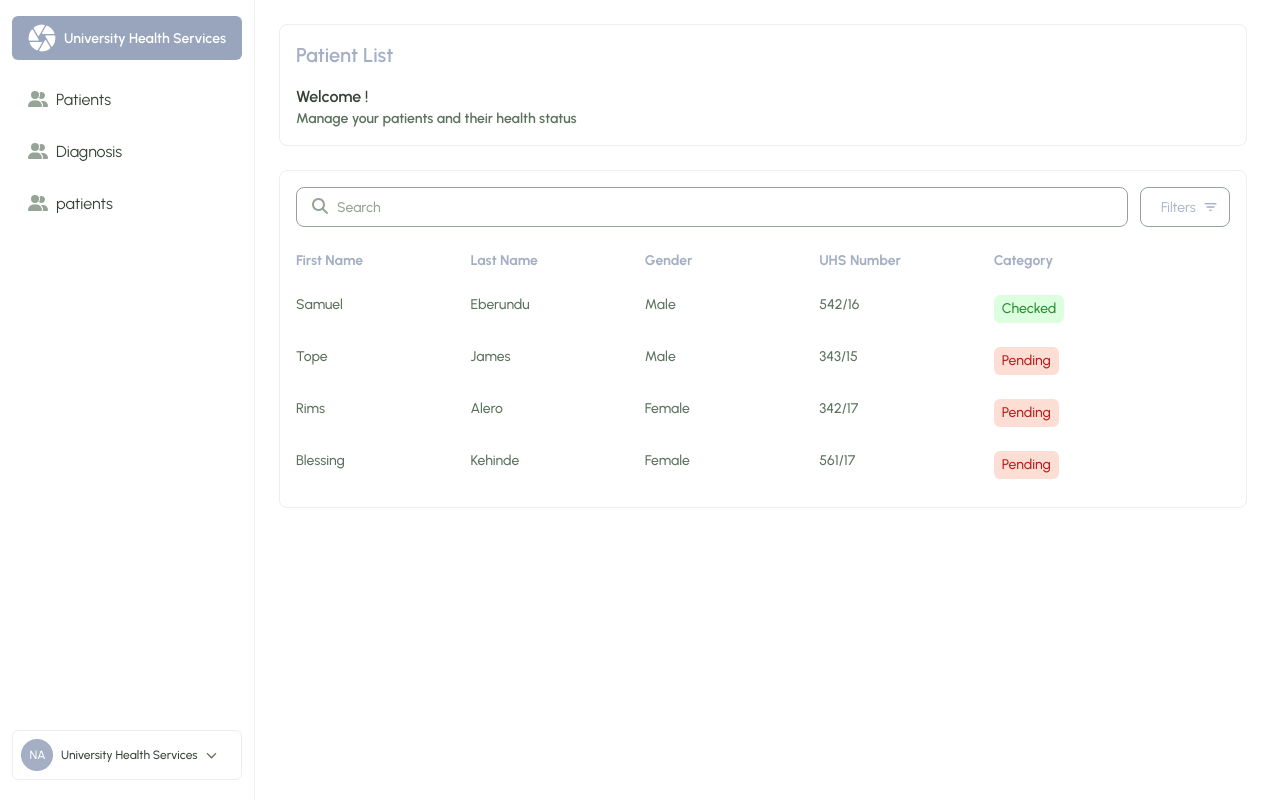
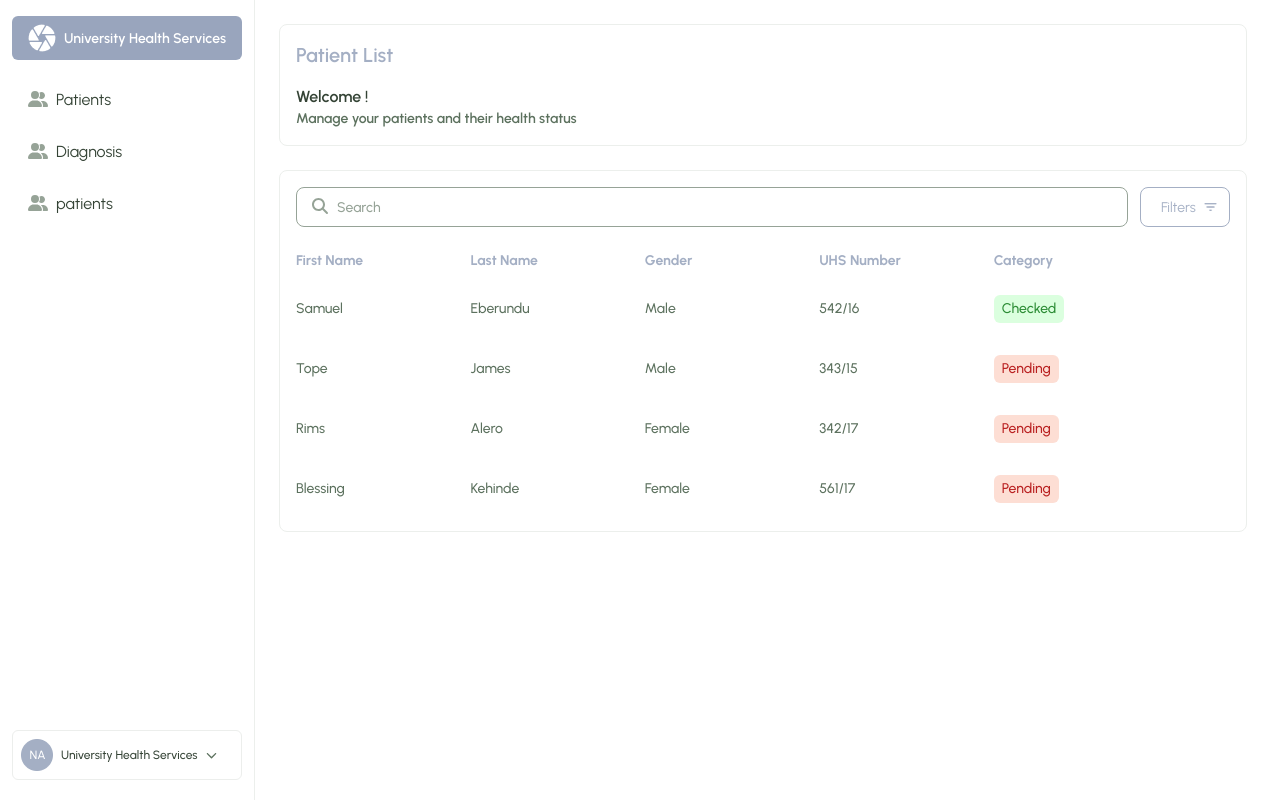
Before and after one commit to MachiLoop/uhs-app, a React (Vite) app: page /patients in a window 1280 px wide. Built offline with nearby package versions, Linux system fonts and the light colour scheme.

Commit message:
add styles for hover states for nav and table

```diff
--- a/src/index.css
+++ b/src/index.css
@@ -27,7 +27,15 @@ li {
 }
 
 .nav-wrapper li:hover {
-  background-color: #f7f7f7;
+  background-color: #ecefec;
+}
+
+tbody tr:hover {
+  background-color: #ecefec;
+  /* background-color: #f7f7f7; */
+
+  border-radius: 8px;
+  cursor: pointer;
 }
 
 @media (max-width: 1023px) {
--- a/src/pages/Patients.jsx
+++ b/src/pages/Patients.jsx
@@ -33,7 +33,7 @@ const Patients = () => {
                 <FontAwesomeIcon icon={faMagnifyingGlass} color="#96A397" />
               </div>
             </div>
-            <div className="py-2 px-5 pr-3 border border-secondary-50 rounded-lg text-gray-600 flex items-center justify-center gap-2">
+            <div className="py-2 px-5 pr-3 border border-custom-blue rounded-lg text-gray-600 flex items-center justify-center gap-2">
               <p className="text-custom-blue">Filters</p>
               <div className="">
                 <img src="/images/Vector.png" alt="" className="w-5 h-2" />
@@ -42,7 +42,7 @@ const Patients = () => {
           </div>
 
           <table className="w-11/12 text-sm max-sm:text-xs">
-            <thead>
+            <thead className="px-2">
               <tr className="grid grid-cols-5 gap-4 w-full text-left font-semibold text-custom-blue mb-3">
                 <th>First Name</th>
                 <th>Last Name</th>
@@ -51,10 +51,10 @@ const Patients = () => {
                 <th>Category</th>
               </tr>
             </thead>
-            <tbody className="capitalize text-secondary-70 font-medium ">
+            <tbody className="capitalize text-secondary-70 font-medium flex flex-col gap-2">
               {filteredPatients.map((filteredPatient) => (
                 <tr
-                  className="grid grid-cols-5 gap-4 w-full py-3"
+                  className="grid grid-cols-5 gap-4 w-full py-3 hover:pl-2 items-center"
                   key={filteredPatient.uhsNumber}
                 >
                   <td>{filteredPatient.firstname}</td>
```
